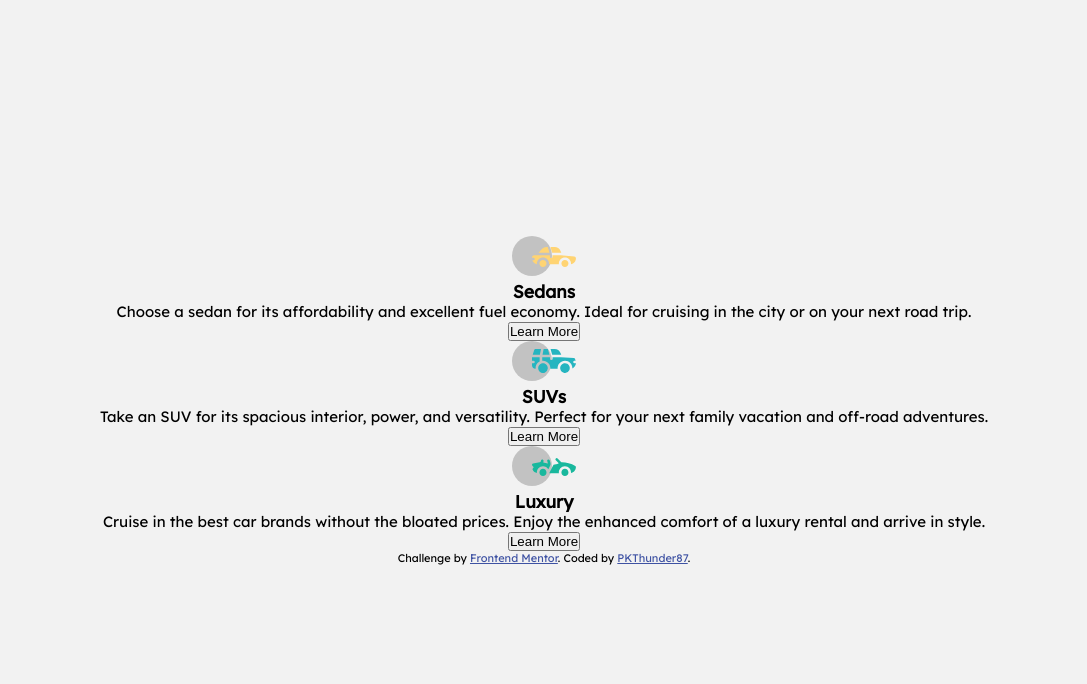
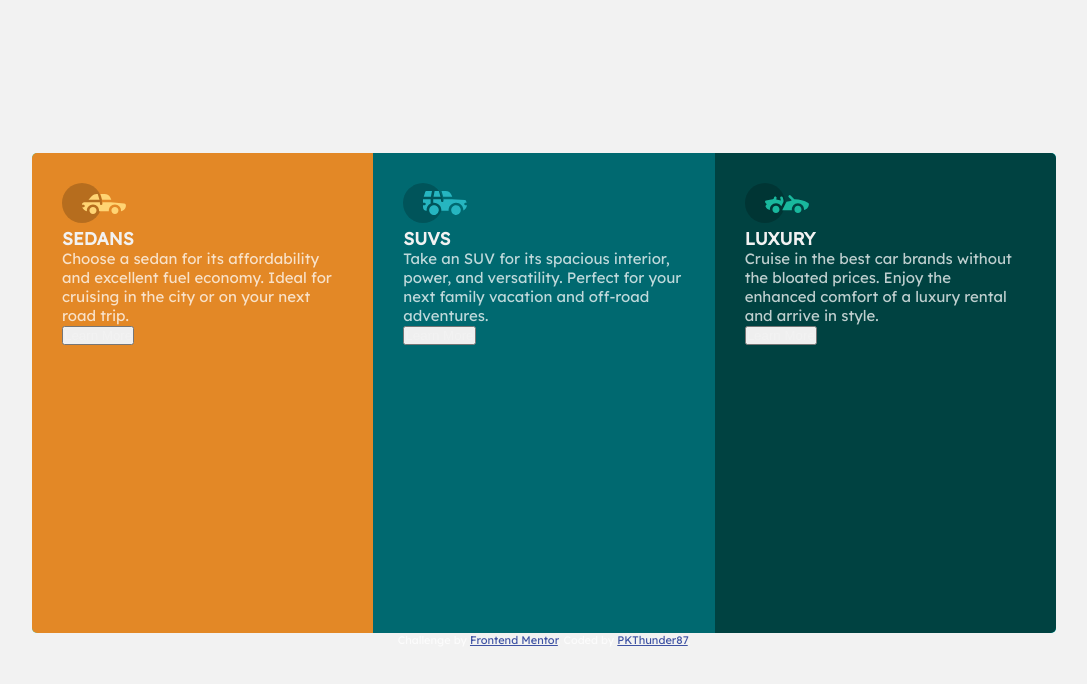
Before and after one commit to pkthunder87/3-column-preview-card, a plain HTML site: page index.html in a window 1280 px wide. Shown: the whole page, without its empty margins (96-1183 px from the left). Drawn offline with Linux system fonts and the light colour scheme.

Commit message:
Feat: Add initial grid layout and sass styles

```diff
--- a/index.html
+++ b/index.html
@@ -26,7 +26,7 @@
     <!-- Feel free to remove these styles or customise in your own stylesheet 👍 -->
   </head>
   <body>
-    <section class="3-col-card">
+    <section class="three-col-card">
       <div class="col-card-1">
         <img src="images/icon-sedans.svg" alt="" class="icon" />
         <h3 class="heading">
@@ -48,7 +48,7 @@
           Take an SUV for its spacious interior, power, and versatility. Perfect
           for your next family vacation and off-road adventures.
         </p>
-        <button class="btn col-card-1__btn">Learn More</button>
+        <button class="btn col-card-2__btn">Learn More</button>
       </div>
 
       <div class="col-card-3">
@@ -60,7 +60,7 @@
           Cruise in the best car brands without the bloated prices. Enjoy the
           enhanced comfort of a luxury rental and arrive in style.
         </p>
-        <button class="btn col-card-1__btn">Learn More</button>
+        <button class="btn col-card-3__btn">Learn More</button>
       </div>
     </section>
 
--- a/sass/_base.scss
+++ b/sass/_base.scss
@@ -39,7 +39,8 @@ body {
   font-family: "Lexend Deca", sans-serif;
   font-size: 1.5rem;
   // color: var(--color-transparent-white);
-  text-align: center;
+  text-align: left;
+  color: var(--color-transparent-white);
 
   display: flex;
   flex-direction: column;
--- a/sass/_components.scss
+++ b/sass/_components.scss
@@ -0,0 +1,42 @@
+.three-col-card {
+  height: 60vh;
+  width: 80vw;
+  background-color: aqua;
+  display: grid;
+  grid-template-columns: repeat(3, 1fr);
+  border-radius: 5px;
+  overflow: hidden;
+
+  & > * {
+    padding: 3rem;
+  }
+
+  // General Styles
+
+  .heading {
+    text-transform: uppercase;
+    color: var(--color-very-light-gray);
+    font-weight: 700;
+  }
+
+  .body-text {
+    font-weight: 400;
+  }
+
+  .btn {
+    color: var(--color-very-light-gray);
+  }
+
+  // Individual Cells
+  .col-card-1 {
+    background-color: var(--color-bright-orange);
+  }
+
+  .col-card-2 {
+    background-color: var(--color-dark-cyan);
+  }
+
+  .col-card-3 {
+    background-color: var(--color-very-dark-cyan);
+  }
+}
```
Also changed, not shown: css/main.css, css/main.min.css.
